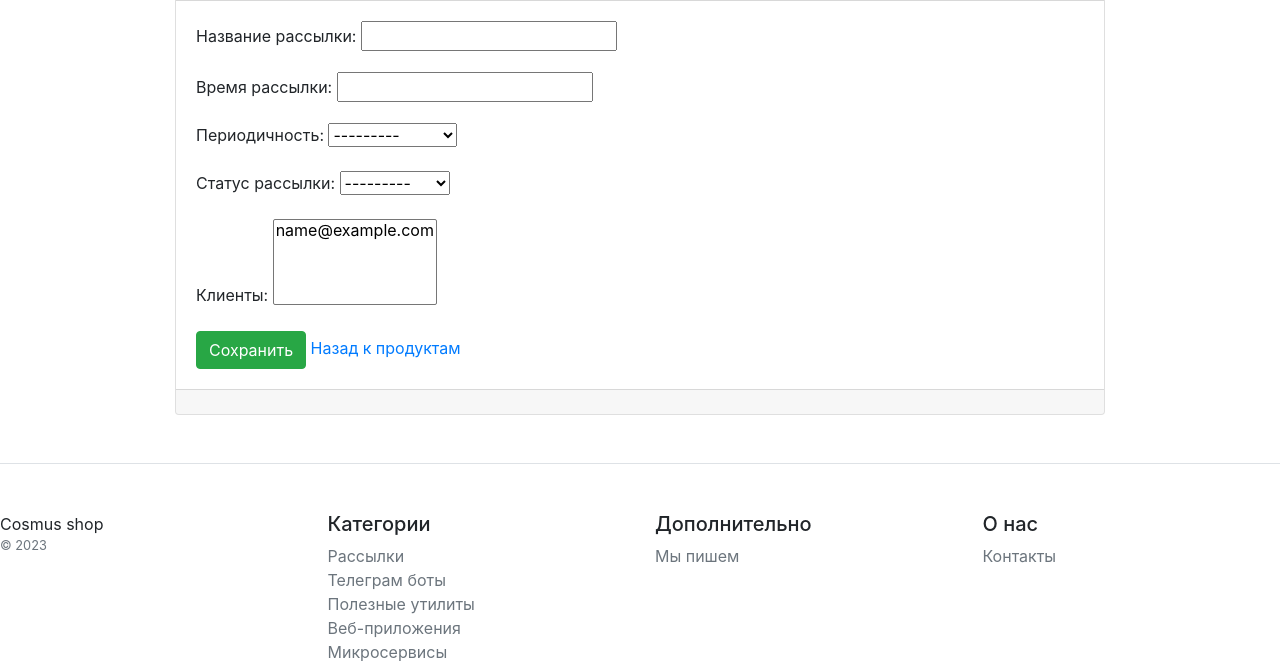
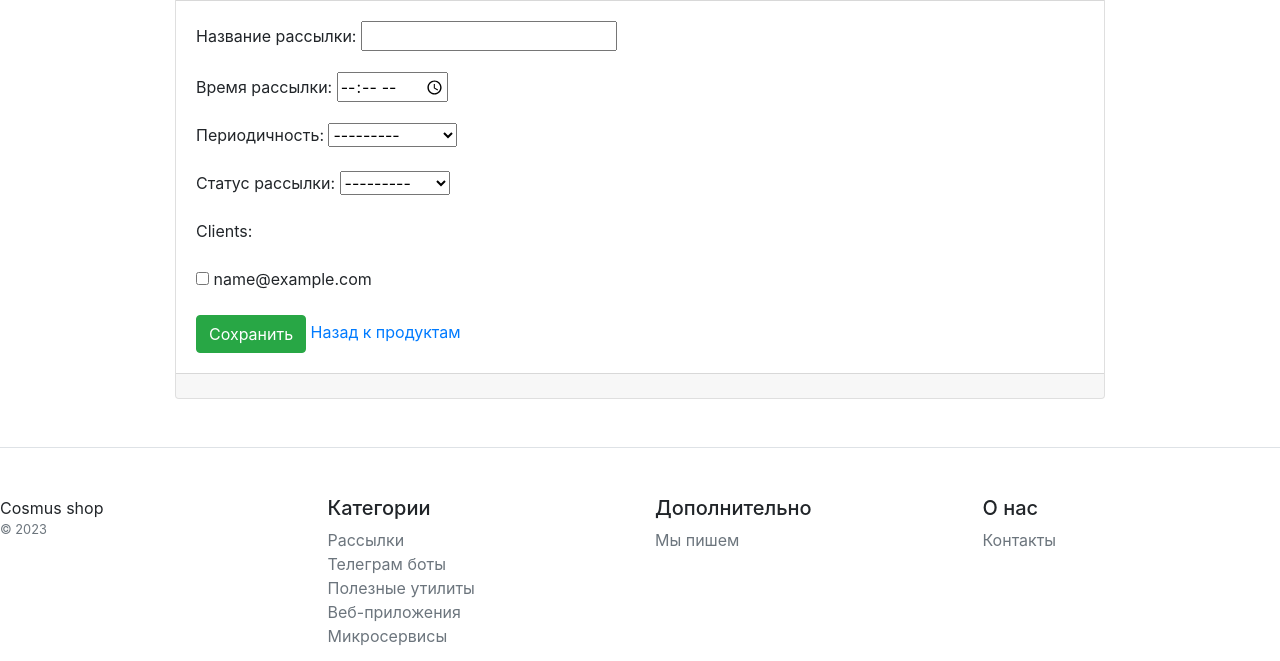
Before and after one commit to SerjMonstrX/course_work_django, a Django app: page /mailings/create/ in a window 1280 px wide. Shown: the part 525-1186 px from the top of the page. Run offline with Django 4.2, Linux system fonts and the light colour scheme; tables that the repository leaves empty hold one stand-in row (values such as "Sample post"); some libraries are stand-ins or nearby versions.

Commit message:
3. Небольшие доработки в формах/моделях/вьюшках

```diff
--- a/mailing/forms.py
+++ b/mailing/forms.py
@@ -1,7 +1,16 @@
 from django import forms
-from .models import Mailing
+from .models import Mailing, Client
+
 
 class MailingForm(forms.ModelForm):
+    clients = forms.ModelMultipleChoiceField(
+        queryset=Client.objects.all(),
+        widget=forms.CheckboxSelectMultiple(attrs={'class': 'checkbox-select-multiple-scroll'})
+    )
+
     class Meta:
         model = Mailing
-        fields = ['title', 'start_time', 'frequency', 'status', 'clients']  # Поля, которые будут отображаться в форме
+        fields = ['title', 'start_time', 'frequency', 'status', 'clients']
+        widgets = {
+            'start_time': forms.TimeInput(format='%H:%M', attrs={'type': 'time'}),
+        }
--- a/mailing/models.py
+++ b/mailing/models.py
@@ -61,7 +61,7 @@ class Mailing(models.Model):
     user = models.ForeignKey(User, on_delete=models.CASCADE)
     clients = models.ManyToManyField(Client, verbose_name='клиенты', **NULLABLE)
     title = models.CharField(max_length=100, verbose_name='название рассылки')
-    start_time = models.DateTimeField(verbose_name='время рассылки',)
+    start_time = models.TimeField(verbose_name='время рассылки',)
     frequency = models.CharField(max_length=20, verbose_name='периодичность',
                                  choices=[('daily', 'Ежедневно'), ('weekly', 'Еженедельно'), ('monthly', 'Ежемесячно')])
     status = models.CharField(max_length=20, verbose_name='статус рассылки',
--- a/mailing/templates/mailing/mailing_form.html
+++ b/mailing/templates/mailing/mailing_form.html
@@ -1,5 +1,4 @@
 {% extends 'mailing/base.html' %}
-
 {% block content %}
 <div class="container">
     <div class="card">
@@ -26,4 +25,12 @@
         <div class="card-footer"></div>
     </div>
 </div>
+
+<style>
+    .checkbox-select-multiple-scroll {
+        max-height: 150px;
+        overflow-y: auto;
+    }
+</style>
+
 {% endblock %}
--- a/mailing/views.py
+++ b/mailing/views.py
@@ -32,6 +32,14 @@ class MailingUpdateView(UpdateView):
     form_class = MailingForm
     success_url = reverse_lazy('mailing:mailing_list')
 
+    def get_form_kwargs(self):
+        kwargs = super().get_form_kwargs()
+        # Получаем объект рассылки
+        mailing = self.get_object()
+        # Передаем текущее время рассылки в форму в качестве начального значения
+        kwargs['initial']['start_time'] = mailing.start_time
+        return kwargs
+
 
 class MailingDeleteView(DeleteView):
     model = Mailing
--- /dev/null
+++ b/static/css/styles.css
@@ -0,0 +1,4 @@
+.checkbox-select-multiple-scroll {
+    max-height: 150px; /* Максимальная высота списка, после которой начинается прокрутка */
+    overflow-y: auto; /* Разрешить вертикальную прокрутку при необходимости */
+}
```
Also changed, not shown: static/css/scrollbars.css (added, +21 -0 lines).
